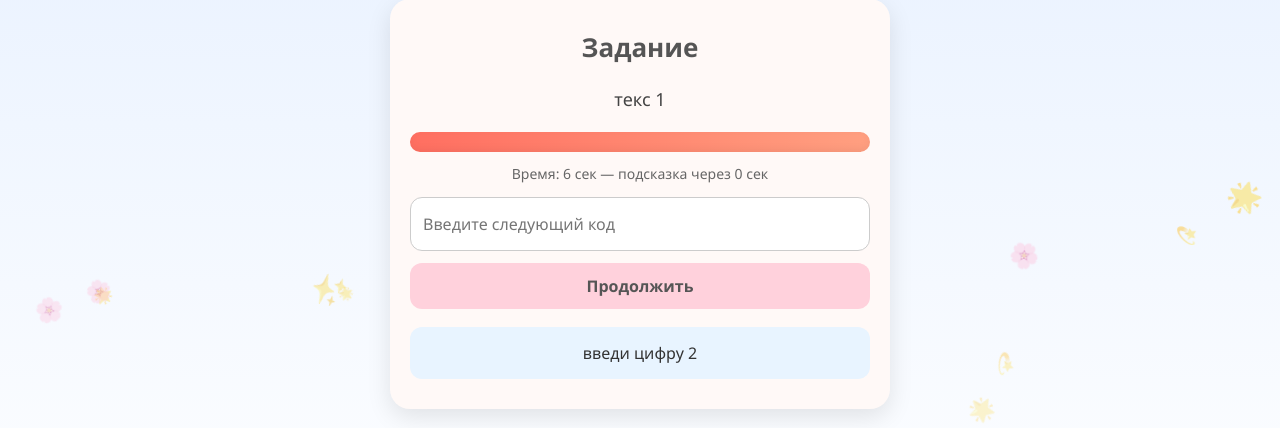
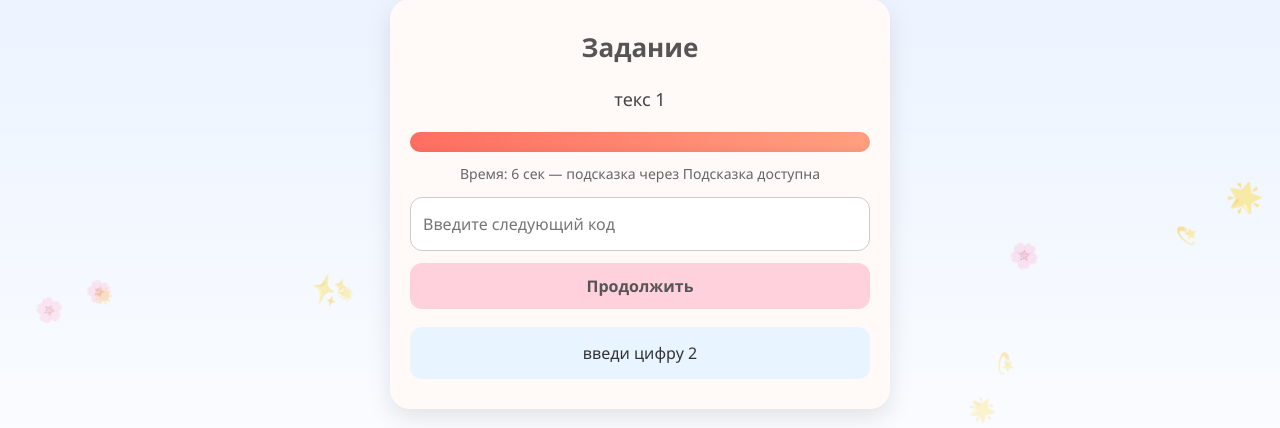
Before and after one commit to semionser/Quest-site, a Flask app: page /level in a window 1280 px wide; the page is wider, and only the part inside the window is pictured. Shown: the part 196-624 px from the top of that part. Run offline with Flask 3, Linux system fonts and the light colour scheme; a user stored in the database is signed in; data comes from the database, SQL or seed files in the repository.

Commit message:
время и звуки

```diff
--- a/templates/player_level.html
+++ b/templates/player_level.html
@@ -61,7 +61,9 @@ form button:hover { transform: translateY(-2px); box-shadow: 0 6px 15px rgba(0,0
     <div class="progress-container" aria-hidden="true">
         <div class="progress-bar" id="progressBar"></div>
     </div>
-    <div class="time-text">Время: <span id="timer">0</span> сек — подсказка через <span id="remaining">{{ hint_delay|default(30) }}</span> сек</div>
+   <div class="time-text">
+    Время: <span id="timer">0</span> — подсказка через <span id="remaining">{{ hint_delay|default(30) }}</span>
+</div>
 
     <form method="post" id="levelForm" autocomplete="off">
         <input type="text" name="next_code" placeholder="Введите следующий код" required>
@@ -101,31 +103,39 @@ let backgrounds = [
 let currentLevel = {{ level.id }};
 document.body.style.background = backgrounds[currentLevel % backgrounds.length];
 
-// === Основной таймер ===
+// === Основной таймер (минуты и секунды) ===
+function formatTime(seconds){
+    if(seconds < 60) return seconds + ' сек';
+    let mins = Math.floor(seconds / 60);
+    let secs = seconds % 60;
+    return mins + ' мин ' + secs + ' сек';
+}
+
 function updateTimer(){
     elapsed++;
-    document.getElementById('timer').innerText = elapsed;
+    document.getElementById('timer').innerText = formatTime(elapsed);
 }
 setInterval(updateTimer, 1000);
 
 // === Прогресс и подсказка ===
 function updateProgress(){
-    elapsed++;
+    if(elapsed >= hintDelay){
+        progressEl.style.width = "100%";
+        remainingEl.innerText = "Подсказка доступна";
+        hintForm.style.display = 'block';
+        clearInterval(progressInterval); // останавливаем только прогресс подсказки
+        return;
+    }
     let percent = Math.min(elapsed / hintDelay * 100, 100);
     progressEl.style.width = percent + "%";
-    document.getElementById('timer').innerText = elapsed;
-    remainingEl.innerText = Math.max(hintDelay - elapsed,0);
-    if(elapsed >= hintDelay){
-        hintForm.style.display = 'block';
-        clearInterval(progressInterval);
-    }
+    remainingEl.innerText = formatTime(hintDelay - elapsed);
 }
 
 if(hintShown){
     hintBox.style.display = 'block';
     hintForm.style.display = 'none';
     progressEl.style.width = '100%';
-    remainingEl.innerText = 0;
+    remainingEl.innerText = "Подсказка доступна";
 } else {
     var progressInterval = setInterval(updateProgress,1000);
 }
```
